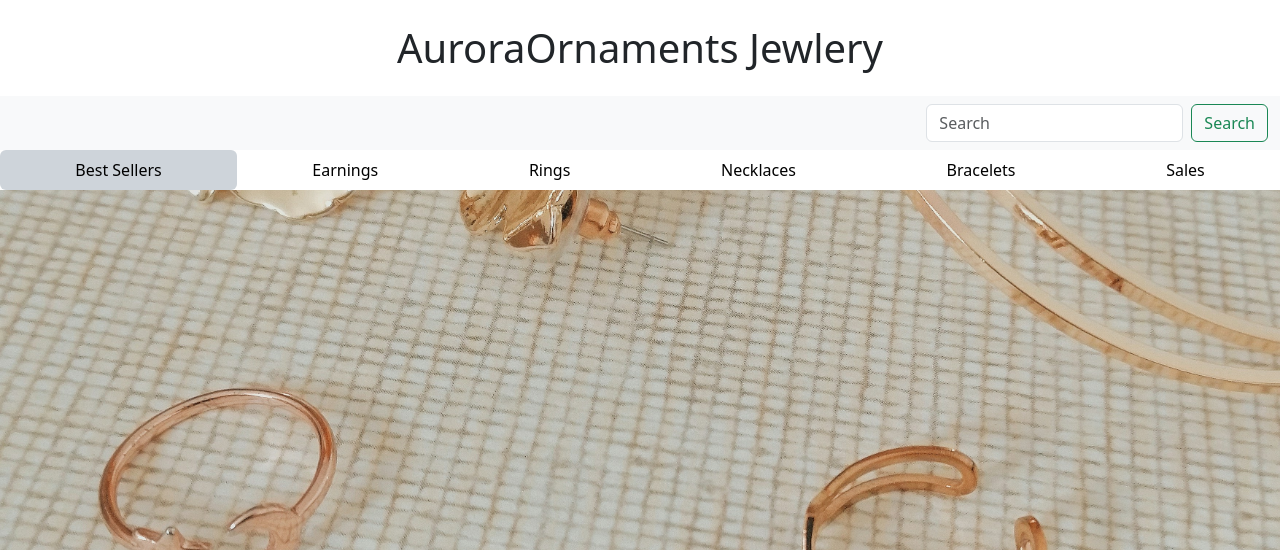
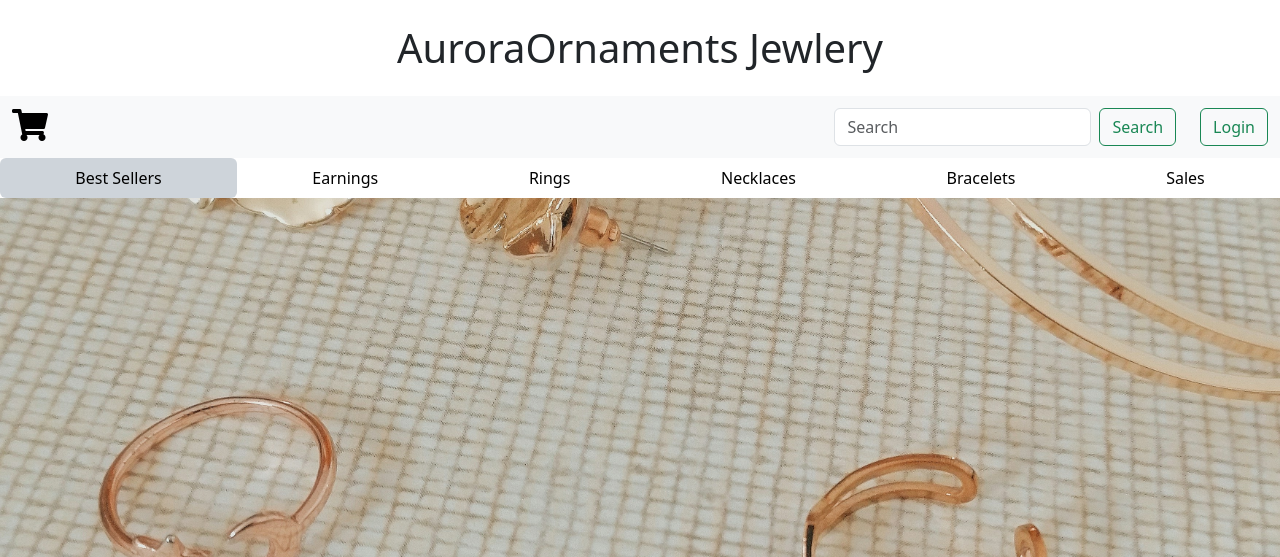
Before and after one commit to Mia-Xie/first-website, a Flask app: page / in a window 1280 px wide. Shown: the top 557 px of the page. Run offline with Flask 3, Linux system fonts and the light colour scheme.

Commit message:
added api

```diff
--- a/app.py
+++ b/app.py
@@ -1,4 +1,4 @@
-from flask import Flask,render_template
+from flask import Flask,render_template, jsonify
 app = Flask(__name__)
 
 PROD = [
@@ -24,5 +24,9 @@ def hello_world():
                            products=PROD,
                            company_name='AuroraOrnaments')
 
+@app.route('/api/products')
+def list_products():
+    return jsonify(PROD)
+
 if __name__ == '__main__':
     app.run(host='0.0.0.0',debug=True)
--- a/templates/home.html
+++ b/templates/home.html
@@ -19,7 +19,13 @@
              height: 360px;
              object-fit: cover;
             }
-
+        .search-bar {
+            width: 420px; /* Adjust the width as needed */
+        }
+        .product-img{
+            width: 240px;
+            height: 240px;
+        }
 <!--            h2 {-->
 <!--            font-size: 32px;-->
 <!--            font-family: Roboto;-->
@@ -39,6 +45,7 @@
 <!--            margin:0 auto 0 auto;}-->
         </style>
     <link href="https://cdn.jsdelivr.net/npm/bootstrap@5.3.3/dist/css/bootstrap.min.css" rel="stylesheet" integrity="sha384-QWTKZyjpPEjISv5WaRU9OFeRpok6YctnYmDr5pNlyT2bRjXh0JMhjY6hW+ALEwIH" crossorigin="anonymous">
+    <link rel="stylesheet" href="https://cdnjs.cloudflare.com/ajax/libs/font-awesome/5.15.3/css/all.min.css">
     </head>
 
     <body>
@@ -51,14 +58,23 @@
 <!--                <button class="navbar-toggler" type="button" data-bs-toggle="collapse" data-bs-target="#navbarTogglerDemo03" aria-controls="navbarTogglerDemo03" aria-expanded="false" aria-label="Toggle navigation">-->
 <!--                  <span class="navbar-toggler-icon"></span>-->
 <!--                </button>-->
-                  <a href="#">
-                      <i class="fa fa-shopping-cart" style="font-size:48px;color:red"></i>
-                  </a>
+<!--                    <a href="#">-->
+<!--                      <i class="fa fa-shopping-cart" style="font-size:48px;color:red"></i>-->
+<!--                    </a>-->
+
+                    <a class="navbar-brand" href="#">
+                      <i class="fas fa-shopping-cart" style="font-size:32px;"></i>
+                    </a>
 
                   <form class="d-flex" role="search">
-                    <input class="form-control me-2" type="search" placeholder="Search" aria-label="Search">
-                    <button class="btn btn-outline-success" type="submit">Search</button>
+
+                    <input class="search-bar form-control me-2" type="search" placeholder="Search" aria-label="Search">
+                    <button class="btn btn-outline-success me-4" type="submit">Search</button>
+                      <a href="#">
+                        <button class="btn btn-outline-success" >Login</button>
+                      </a>
                   </form>
+
                 </div>
             </nav>
 
@@ -71,6 +87,26 @@
               <a class="flex-sm-fill text-sm-center nav-link text-black" href="#">Bracelets</a>
                 <a class="flex-sm-fill text-sm-center nav-link text-black" href="#">Sales</a>
             </nav>
+<!--            <ul class="nav nav-tabs">-->
+<!--              <li class="nav-item">-->
+<!--                <a class="nav-link active" aria-current="page" href="#">Best Sellers</a>-->
+<!--              </li>-->
+<!--              <li class="nav-item">-->
+<!--                <a class="nav-link" href="#">Earnings</a>-->
+<!--              </li>-->
+<!--              <li class="nav-item">-->
+<!--                <a class="nav-link" href="#">Rings</a>-->
+<!--              </li>-->
+<!--              <li class="nav-item">-->
+<!--                <a class="nav-link" href="#">Necklaces</a>-->
+<!--              </li>-->
+<!--              <li class="nav-item">-->
+<!--                <a class="nav-link" href="#">Bracelets</a>-->
+<!--              </li>-->
+<!--              <li class="nav-item">-->
+<!--                <a class="nav-link" href="#">Sales</a>-->
+<!--              </li>-->
+<!--            </ul>-->
             <img class="img-fluid" id="banner" src="../static/carmen-lopez-oeFneUxJya4-unsplash.jpg">
             <h2 class="text-center mt-4 mb-4">About Us</h2>
 
--- a/templates/products.html
+++ b/templates/products.html
@@ -11,7 +11,7 @@
 <!--        {% endif %}-->
 <!--        <button type="button" class="btn btn-outline-primary">Add to Cart</button>-->
          <div class="card" style="width: 18rem;">
-          <img src="static/p1.jpg" class="card-img-top rounded img-fluid" alt="..." width="100" height="100">
+          <img src="static/p2.jpg" class="card-img-top rounded product-img" alt="..." width="100" height="100">
           <div class="card-body">
             <h5 class="card-title">{{prod['title']}}</h5>
             <p class="card-text">Product description</p>
```
